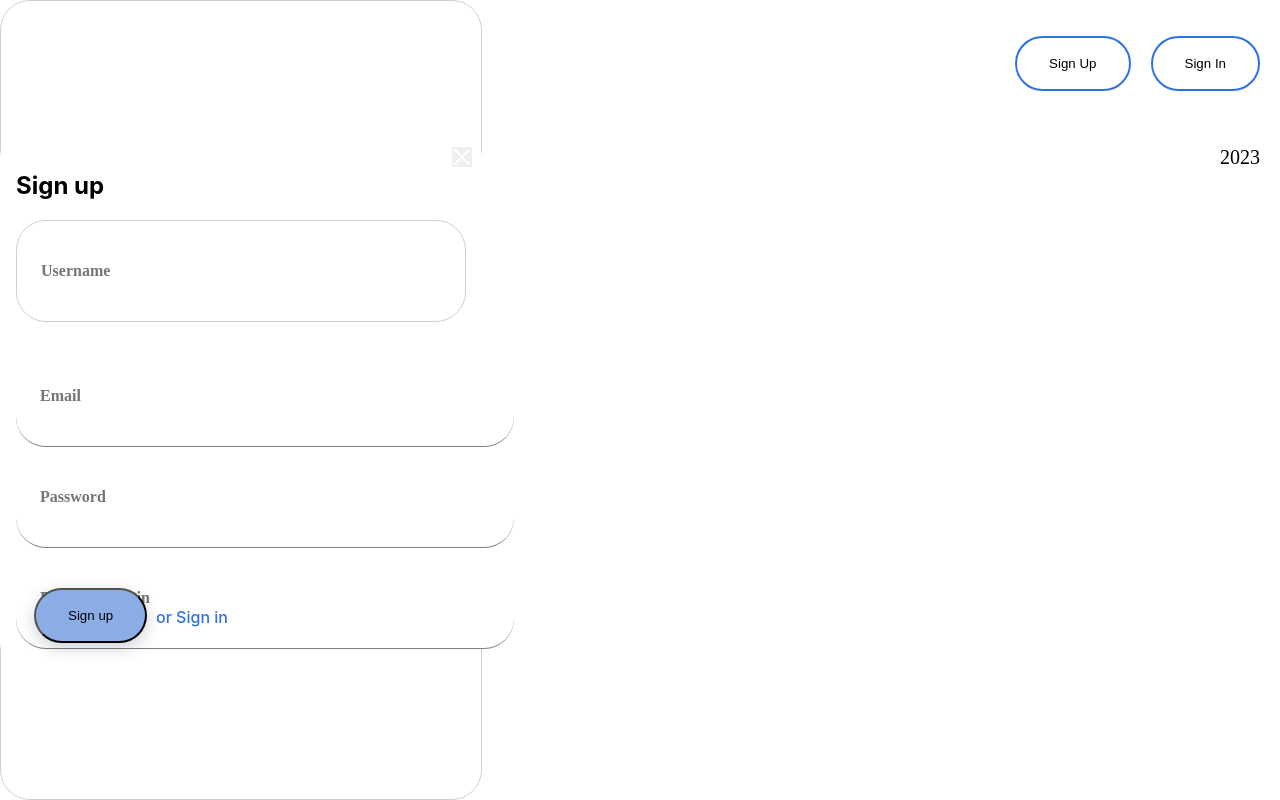
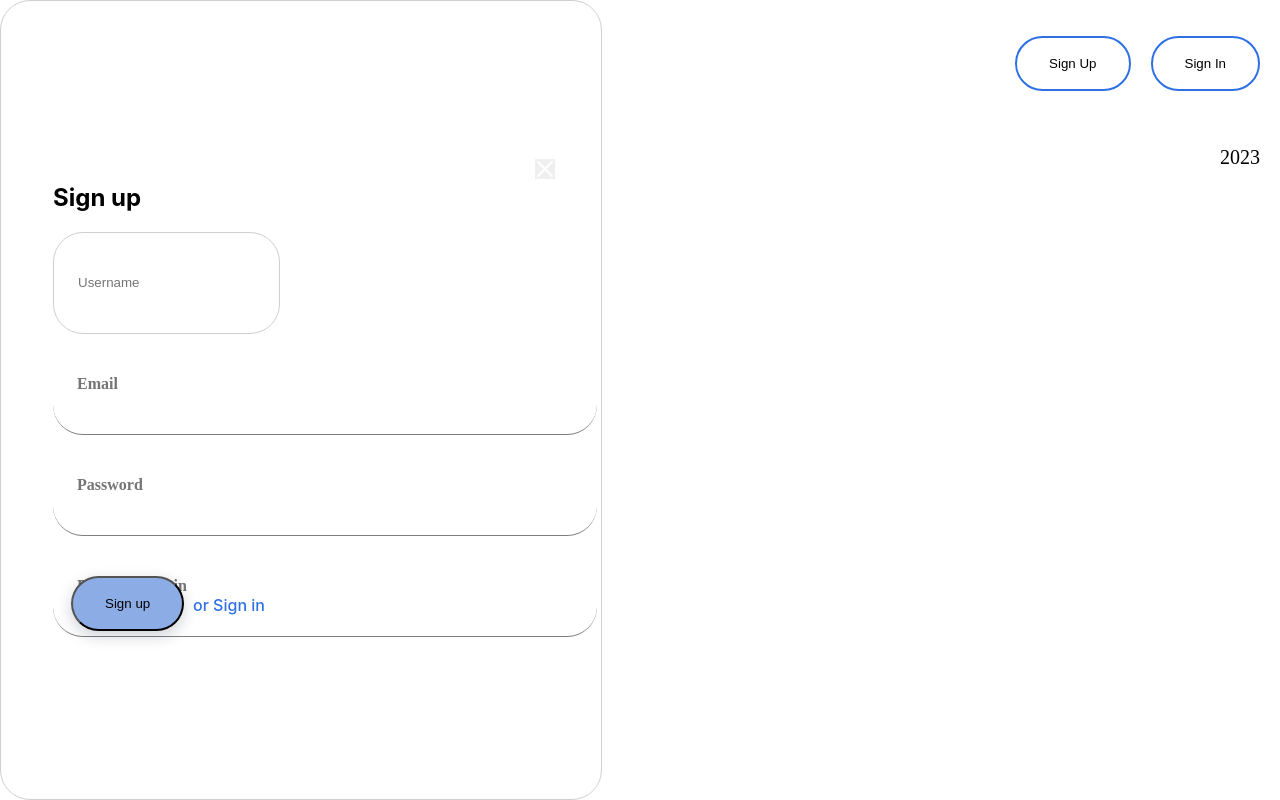
Before and after one commit to Gaktines/job-explorer-frontend, a React (Create React App) app: page / in a window 1280 px wide. Both pictures are taken after a click on the button "Sign Up". Built offline with nearby package versions, Linux system fonts and the light colour scheme.

Commit message:
jsupdates

```diff
--- a/src/components/RegisterModal/RegisterModal.css
+++ b/src/components/RegisterModal/RegisterModal.css
@@ -9,11 +9,11 @@
   right: 0;
   left: 0;
   justify-content: center;
+  display: flex;
+  flex-direction: column;
+  background-color: rgba(0, 0, 0, 0.5);
+  width: 600px;
   align-items: center;
-  display: flex;
-  background-color: rgba(0, 0, 0, 0.5);
-  width: 480px;
-
   flex-shrink: 0;
   border-radius: 30px;
   border: 1px solid #cfcfcf;
@@ -29,6 +29,7 @@
   display: flex;
   flex-direction: column;
   justify-content: center;
+  align-items: stretch;
   margin: auto;
   box-sizing: border-box;
   max-width: 480px;
@@ -73,9 +74,8 @@
   background: #fff;
 }
 
-.modal__input-name {
+.modal__input-username {
   display: flex;
-  width: 400px;
   height: 60px;
   padding: 20px 24px;
   justify-content: center;
@@ -93,7 +93,7 @@
   font-style: normal;
   font-weight: 700;
   line-height: 20px;
-  width: 100%;
+height: 60px;
   border-bottom: 1px solid;
 }
 
--- a/src/components/RegisterModal/RegisterModal.js
+++ b/src/components/RegisterModal/RegisterModal.js
@@ -43,7 +43,7 @@ const RegisterModal = ({
     >
       <h2 className="modal_header">Sign up</h2>
       <input
-        className="modal__input-name"
+        className="modal__input-username"
         type="text"
         name="name"
         placeholder="Username"
```
